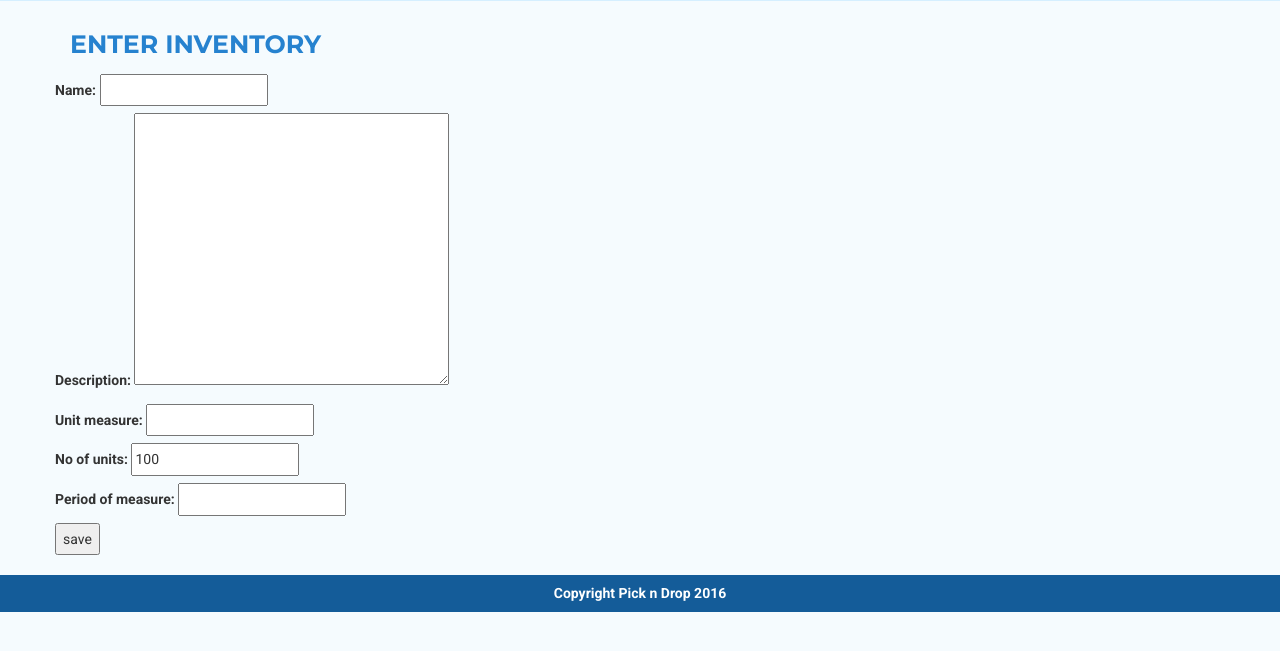
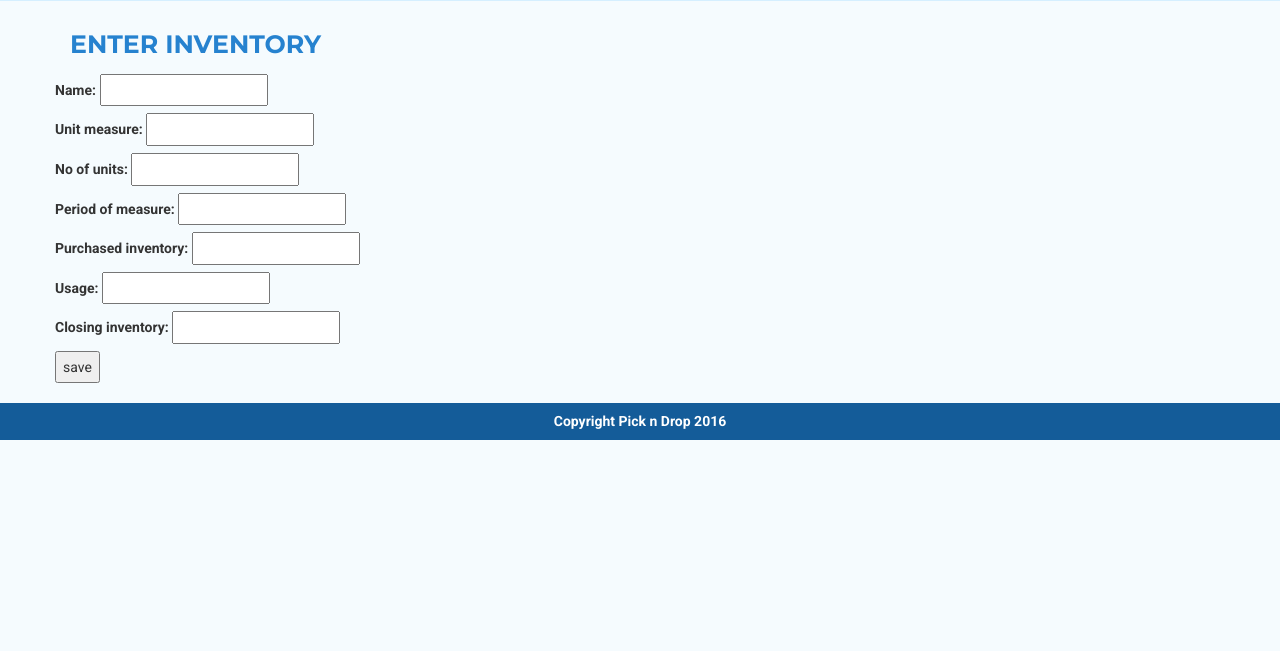
Before and after one commit to skafis/inventory, a Django app: page /add/ in a window 1280 px wide. Shown: the top 651 px of the page. Run offline with Django 3.2, Linux system fonts and the light colour scheme; some libraries are stand-ins or nearby versions.

Commit message:
fix update form

```diff
--- a/inventorylist/class_views/inventory_listing.py
+++ b/inventorylist/class_views/inventory_listing.py
@@ -5,15 +5,7 @@ from inventorylist.models import Inventory
 from inventorylist.forms import Add_inventoryForm
 
 
-def view_inventory(request, template_name='inventory.html'):
-	inventory_list = Inventory.objects.order_by('-id')
-	ctx = {}
-	ctx['inventory_list'] = inventory_list
-
-	return render(request, template_name, ctx)
-
-
-def add_inventory(request, template_name='add_inventory.html'):
+def create_inventory(request, template_name='add_inventory.html'):
 	form = Add_inventoryForm(request.POST or None)
 	ctx = {}
 	ctx['form'] = form
@@ -23,3 +15,20 @@ def add_inventory(request, template_name='add_inventory.html'):
 			instance = form.save()
 			return redirect('view')
 	return render(request, template_name, ctx)
+
+def read_inventory(request, template_name='inventory.html'):
+	inventory_list = Inventory.objects.order_by('id')
+	ctx = {}
+	ctx['inventory_list'] = inventory_list
+
+	return render(request, template_name, ctx)
+
+def update_inventory(request, pk, template_name='add_inventory.html'):
+	item = Inventory.objects.get(pk=pk)
+	ctx = {}
+	form = Add_inventoryForm(request.POST or None, instance=item)
+	if form.is_valid():
+		instance = form.save()
+		return redirect('view')
+	ctx['form']=form
+	return render(request, template_name, ctx)
--- a/inventorylist/forms.py
+++ b/inventorylist/forms.py
@@ -6,8 +6,11 @@ class Add_inventoryForm(forms.ModelForm):
 		model= Inventory
 		fields = [
 		'name',
-		'description',
+		# 'description',
 		'unit_measure',
 		'no_of_units',
-		'period_of_measure'
+		'period_of_measure',
+		'purchased_inventory',
+		'usage',
+		'closing_inventory'
 		]
--- a/inventorylist/models.py
+++ b/inventorylist/models.py
@@ -5,7 +5,10 @@ from django.db import models
 # Create your models here.
 class Inventory(models.Model):
 	name = models.CharField(max_length=140)
-	description = models.TextField()
+	# description = models.TextField()
 	unit_measure = models.CharField(max_length=100)
-	no_of_units = models.IntegerField(default=100)
+	no_of_units = models.IntegerField()
 	period_of_measure = models.CharField(max_length=100)
+	purchased_inventory = models.IntegerField()
+	usage = models.IntegerField()
+	closing_inventory = models.IntegerField()
--- a/inventorylist/urls.py
+++ b/inventorylist/urls.py
@@ -3,6 +3,8 @@ from django.conf.urls import url
 from . import views
 
 urlpatterns = [
-	url(r'^$', views.view_inventory, name='view'),
-	url(r'^add/$', views.add_inventory, name='add')
+	url(r'^$', views.read_inventory, name='view'),
+	url(r'^add/$', views.create_inventory, name='create'),
+	url(r'^(?P<pk>\d+)/update$', views.update_inventory, name='update_inventory'),
+	# url(r'^add/$', views.create_inventory, name='add')
 ]
--- a/inventorylist/views.py
+++ b/inventorylist/views.py
@@ -4,8 +4,11 @@ import inventorylist.class_views.inventory_listing as inventory
 
 
 # Create your views here.
-def add_inventory(request, template_name='add_inventory.html'):
-	return inventory.add_inventory(request, template_name=template_name)
+def create_inventory(request, template_name='add_inventory.html'):
+	return inventory.create_inventory(request, template_name=template_name)
 
-def  view_inventory(request, template_name='inventory.html'):
-	return inventory.view_inventory(request, template_name=template_name)
+def  read_inventory(request, template_name='inventory.html'):
+	return inventory.read_inventory(request, template_name=template_name)
+
+def update_inventory(request, pk, template_name='add_inventory.html'):
+	return inventory.update_inventory(request, pk, template_name=template_name)
```
Also changed, not shown: inventorylist/templates/inventory.html (+6 -33 lines), db.sqlite3, inventorylist/migrations/0001_initial.py.
